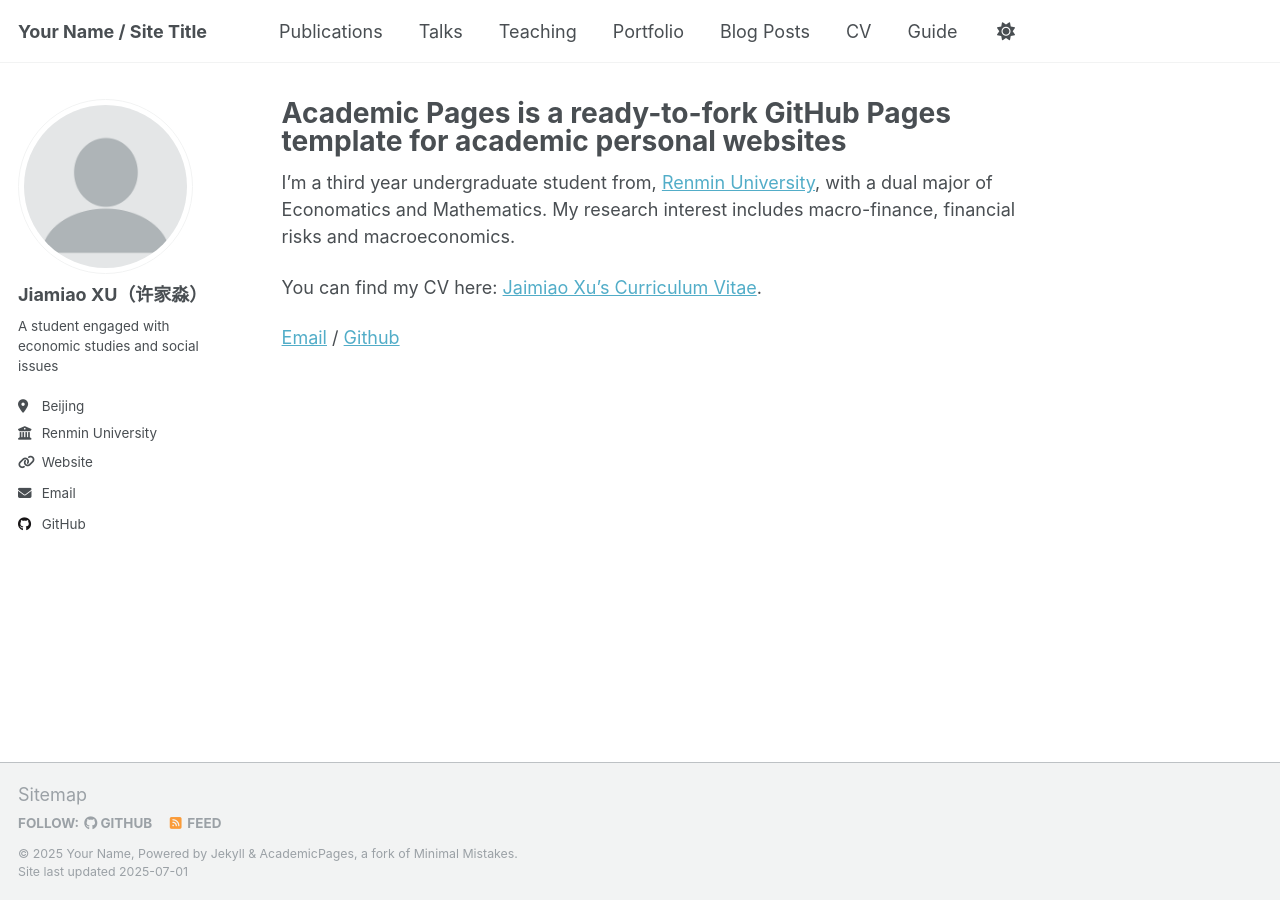
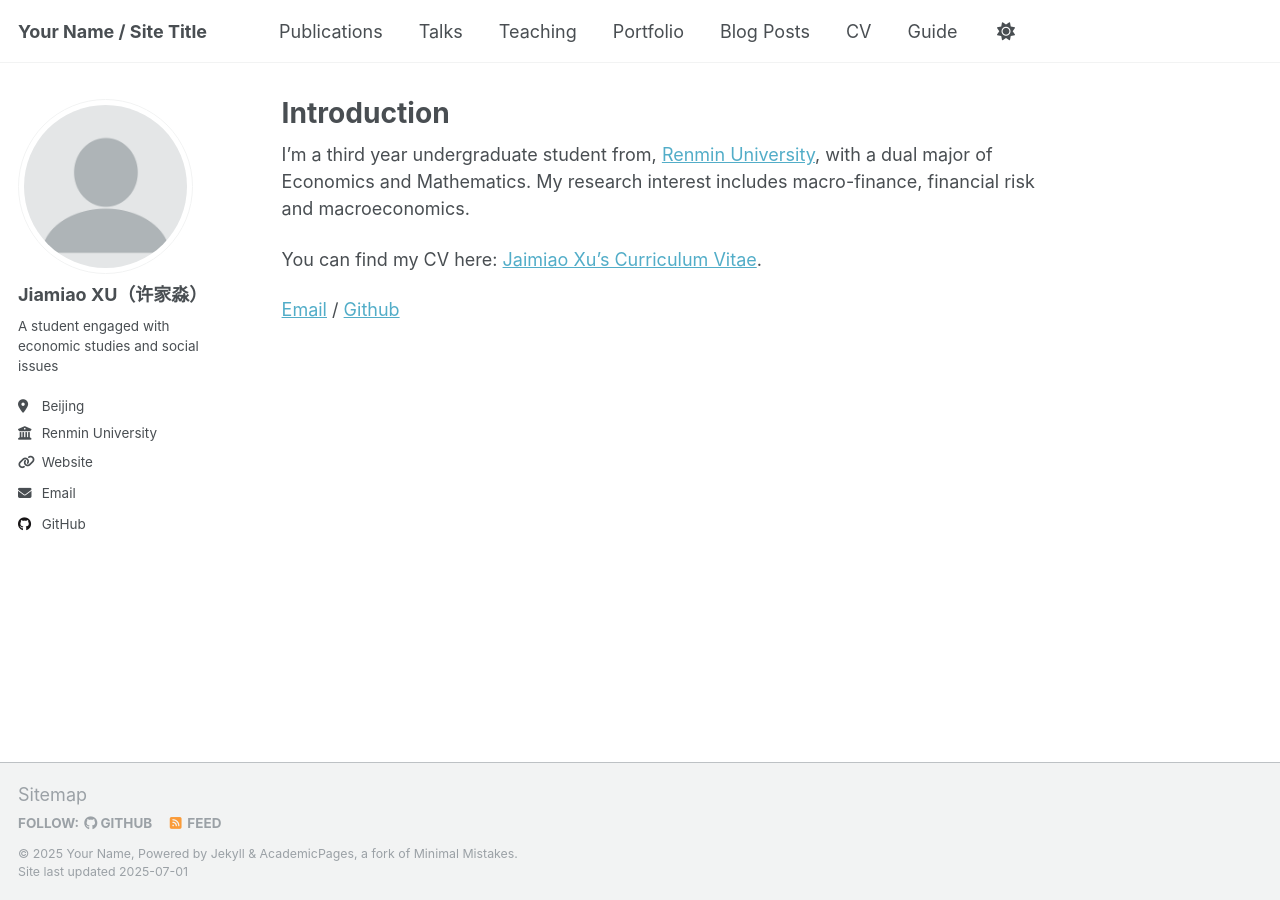
Before and after one commit to JasonJiamiaoXu/jasonjiamiaoxu.github.io, a Jekyll site: the page built from _pages/about.md, in a window 1280 px wide. Built offline with Jekyll 4.4.1, drawn with Linux system fonts in a browser that asks for light colours; a script that is not in the unit is left out.

Commit message:
about.md

```diff
--- a/_pages/about.md
+++ b/_pages/about.md
@@ -1,12 +1,12 @@
 ---
 permalink: /
-title: "Academic Pages is a ready-to-fork GitHub Pages template for academic personal websites"
+title: "Introduction"
 author_profile: true
 redirect_from:
   - /about/
   - /about.html
 ---
-I'm a third year undergraduate student from, [Renmin University](https://www.ruc.edu.cn/), with a dual major of Economatics and Mathematics. My research interest includes macro-finance, financial risks and macroeconomics.
+I'm a third year undergraduate student from, [Renmin University](https://www.ruc.edu.cn/), with a dual major of Economics and Mathematics. My research interest includes macro-finance, financial risk and macroeconomics.
 
 You can find my CV here: [Jaimiao Xu's Curriculum Vitae](../assets/Curriculum_Vitae.pdf).
 
```
